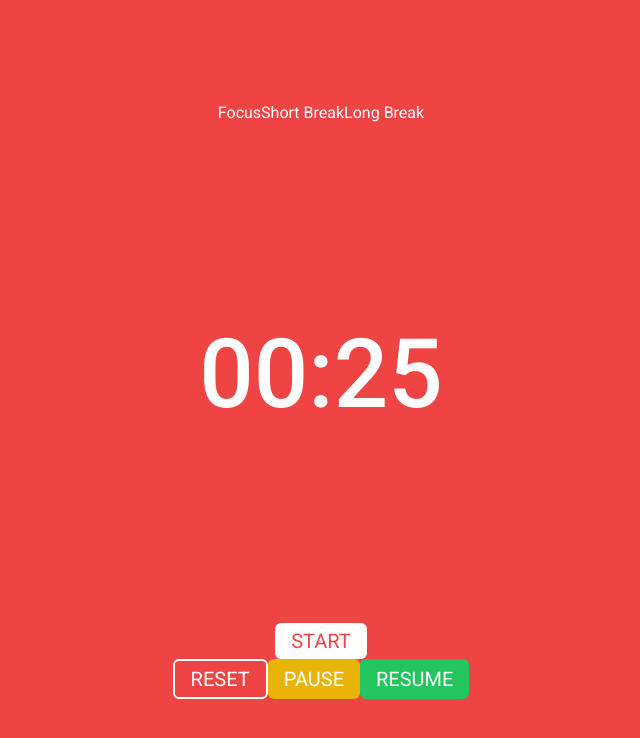
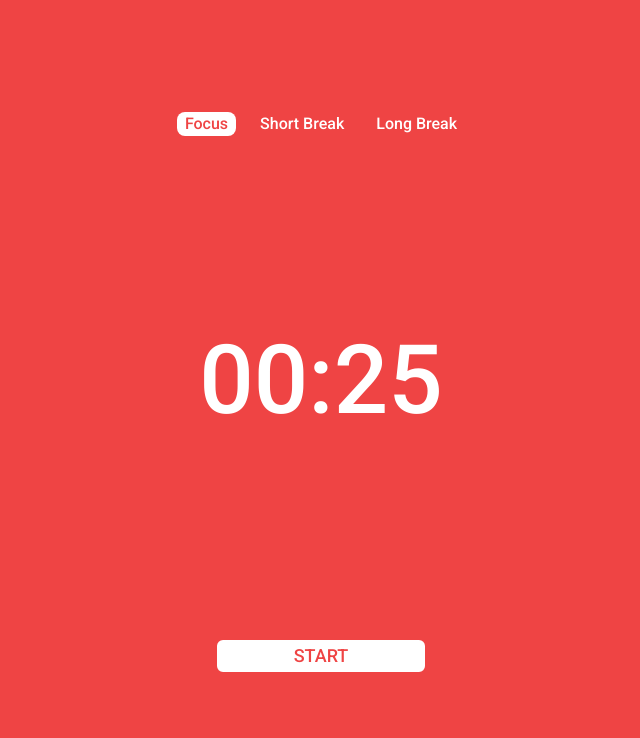
Before and after one commit to affun/pomodoro, a Preact app: page / in a window 1280 px wide. Shown: the top 738 px of the page, without its empty margins (319-959 px from the left). Built offline with nearby package versions, Linux system fonts and the light colour scheme.

Commit message:
version: fully working ver 1

```diff
--- a/src/app.tsx
+++ b/src/app.tsx
@@ -88,7 +88,7 @@ export function App() {
 
   return (
     <main
-      className={`w-screen h-screen flex flex-col justify-around items-center bg-red-500 text-white roboto-regular`}
+      className={`w-screen h-screen flex flex-col justify-between py-28 items-center bg-red-500 text-white roboto-regular`}
     >
       {/* timers */}
       <Timers
@@ -102,7 +102,14 @@ export function App() {
       <Timer time={time} />
 
       {/* control */}
-      <Control start={start} pause={pause} reset={reset} />
+      <Control
+        start={start}
+        pause={pause}
+        reset={reset}
+        running={running}
+        time={time}
+        currentTimer={currentTimer}
+      />
     </main>
   );
 }
--- a/src/components/Control.tsx
+++ b/src/components/Control.tsx
@@ -1,41 +1,66 @@
+import { useEffect } from "preact/hooks";
+
 interface Params {
   start: () => void;
   reset: () => void;
   pause: () => void;
+  running: boolean;
+  time: number;
+  currentTimer: number;
 }
 
-const Control = (control: Params) => {
+const Control = (params: Params) => {
+  useEffect(() => {
+    console.log("time:", params.time);
+  }, [params.time]);
+
   const style = {
-    btn: "uppercase text-xl py-1 px-4 rounded-md transition-all duration-300 ease-in-out",
+    btn: "uppercase text-lg w-full rounded-md roboto-medium transition-all duration-300 ease-in-out",
   };
   return (
-    <div className="flex flex-col items-center justify-center">
+    <div className="flex flex-row items-center justify-between h-16 w-52">
+      {/* <div className={`flex justify-between`}> */}
       <button
-        onClick={control.start}
-        class={`${style.btn} bg-white hover:bg-gray-100 text-red-500`}
+        onClick={params.reset}
+        class={`${style.btn} border-2 border-white text-white ${
+          params.running || params.currentTimer == params.time ? "hidden" : ""
+        }`}
       >
-        Start
+        reset
       </button>
-      <div className={`flex justify-between`}>
-        <button
-          onClick={control.reset}
-          class={`${style.btn} border-2 border-white text-white`}
-        >
-          reset
-        </button>
-        <button
-          onClick={control.pause}
-          class={`${style.btn} bg-yellow-500 hover:bg-yellow-400 text-white`}
-        >
-          Pause
-        </button>
-        <button
-          onClick={control.start}
-          class={`${style.btn} bg-green-500 hover:bg-green-400 text-white`}
+
+      <button
+        onClick={params.start}
+        class={`${
+          style.btn
+        } border-2 border-white bg-white hover:bg-gray-100 text-red-500 ${
+          // Suggested code may be subject to a license. Learn more: ~LicenseLog:660615155.
+          params.running ? "hidden" : ""
+        }`}
+      >
+        {params.currentTimer == params.time ? "Start" : "Resume"}
+      </button>
+
+      <button
+        onClick={params.pause}
+        class={`${
+          style.btn
+        } border-2 border-white bg-white hover:bg-gray-100 text-red-500 ${
+          params.running && params.currentTimer != params.time ? "" : "hidden"
+        }`}
+      >
+        Pause
+      </button>
+
+      {/* <button
+          onClick={params.start}
+          class={`${style.btn} bg-green-500 hover:bg-green-400 text-white ${
+            params.running || params.currentTimer == params.time ? "hidden" : ""
+          }`}
         >
           Resume
-        </button>
-      </div>
+        </button> */}
+      {/* </div> */}
     </div>
   );
 };
--- a/src/components/Timers.tsx
+++ b/src/components/Timers.tsx
@@ -21,13 +21,26 @@ const Timers = ({
 }: Params) => {
   console.log(currentTimer);
 
+  const style = {
+    timer: {
+      default: "font-medium relative px-2 timer-btn",
+
+      active: "font-medium relative px-2 text-red-500 z-10 timer-btn-active",
+    },
+  };
+
   return (
-    <div>
+    <div className={`flex gap-4`}>
       {/* Suggested code may be subject to a license. Learn more: ~LicenseLog:738985320. */}
       <button
         onClick={() => {
           setCurrentTimer(timers.focus);
         }}
+        className={
+          currentTimer === timers.focus
+            ? style.timer.active
+            : style.timer.default
+        }
       >
         Focus
       </button>
@@ -35,6 +48,11 @@ const Timers = ({
         onClick={() => {
           setCurrentTimer(timers.shortBreak);
         }}
+        className={
+          currentTimer === timers.shortBreak
+            ? style.timer.active
+            : style.timer.default
+        }
       >
         Short Break
       </button>
@@ -43,6 +61,11 @@ const Timers = ({
           setCurrentTimer(timers.longBreak);
           setStreak(0);
         }}
+        className={
+          currentTimer === timers.longBreak
+            ? style.timer.active
+            : style.timer.default
+        }
       >
         Long Break
       </button>
--- a/src/index.css
+++ b/src/index.css
@@ -37,3 +37,36 @@
   font-weight: 500;
   font-style: italic;
 }
+
+.timer-btn {
+  user-select: none;
+  &::after {
+    content: "";
+    position: absolute;
+    bottom: 0;
+    left: 25%;
+    width: 50%;
+    height: 0px;
+    border-radius: 8px;
+    background-color: white;
+    transition: all 0.2s ease-out;
+  }
+  &:hover::after {
+    height: 2px;
+  }
+}
+
+.timer-btn-active {
+  &::after {
+    content: "";
+    z-index: -1;
+    position: absolute;
+    bottom: 0;
+    left: 0;
+    width: 100%;
+    height: 100%;
+    border-radius: 8px;
+    background-color: white;
+    transition: all 0.2s ease-out;
+  }
+}
```
